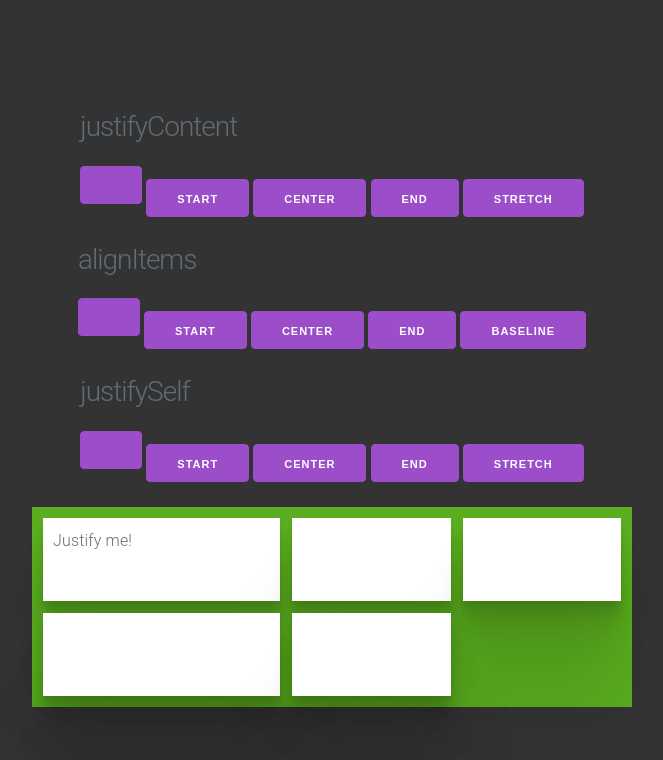
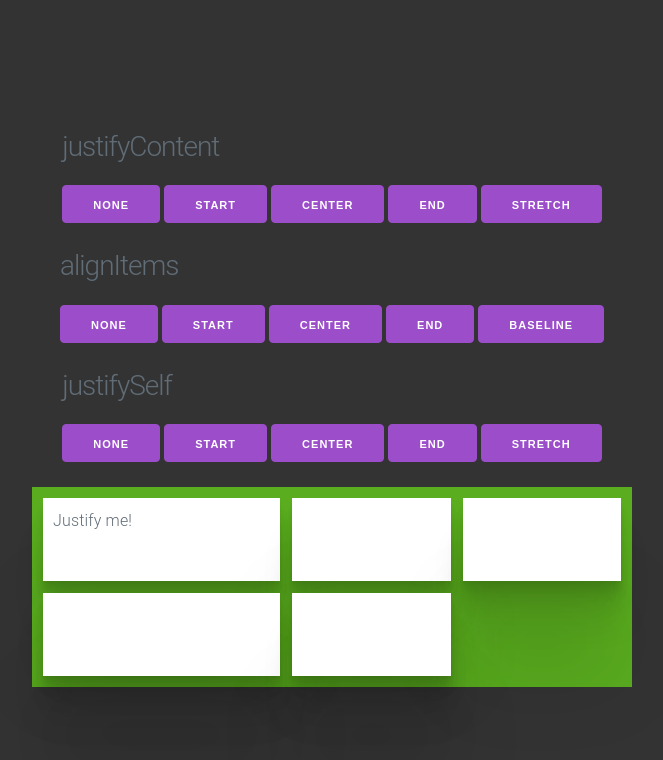
Before and after one commit to BoxPistols/OneTouch_StyleChange-Simple-DesignSystem, a plain HTML site: page index.html in a window 1280 px wide. Shown: the whole page, without its empty margins (308-971 px from the left). Drawn offline with nearby package versions, Linux system fonts and the light colour scheme.

Commit message:
1 file modified

```diff
--- a/styles.css
+++ b/styles.css
@@ -10,7 +10,9 @@ body {
 .buttons {
   margin-bottom: 1.5rem;
 }
-
+button:first-of-type::before {
+  content: 'none';
+}
 .container {
   background-color: hsla(95, 70%, 40%, 1);
   display: grid;
```
